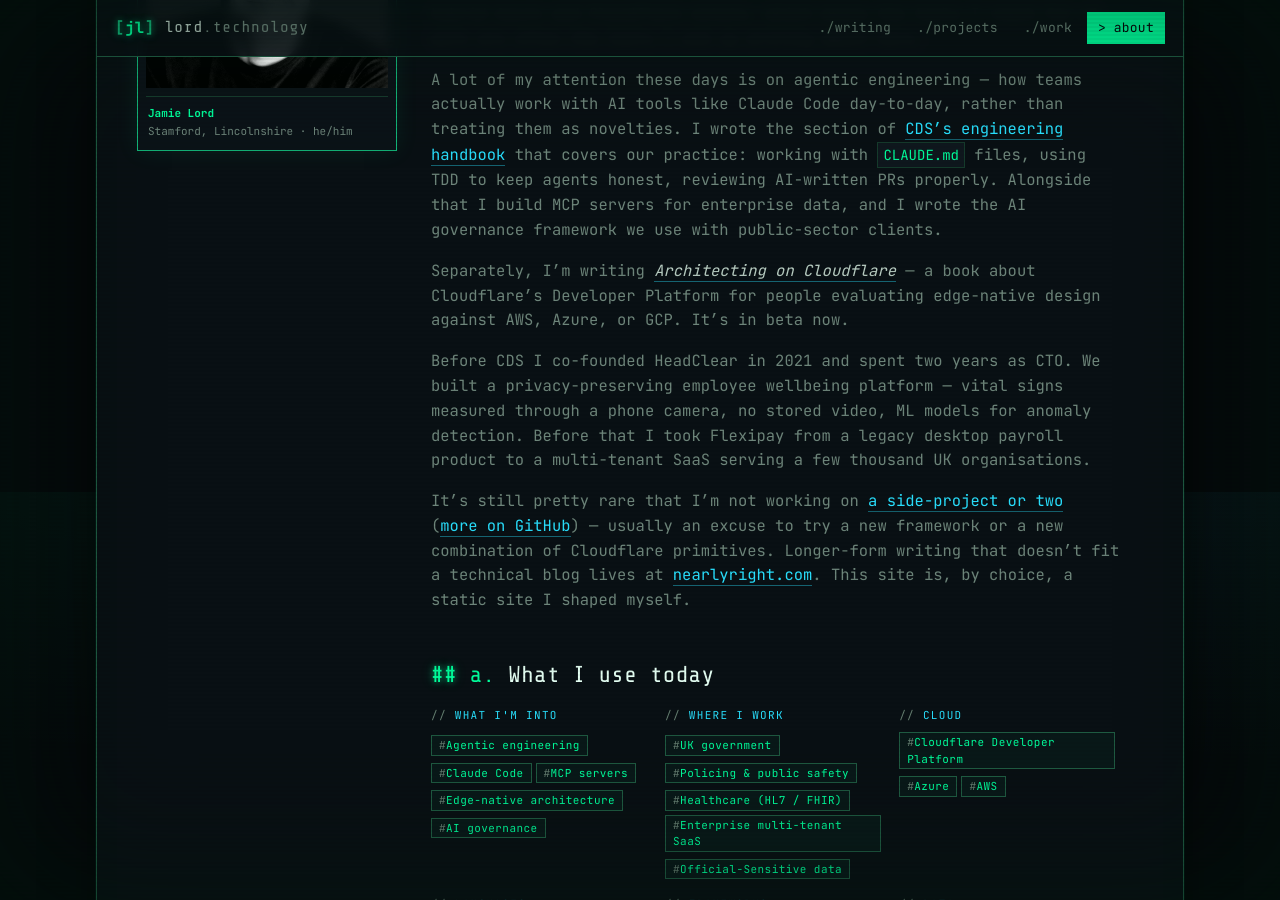
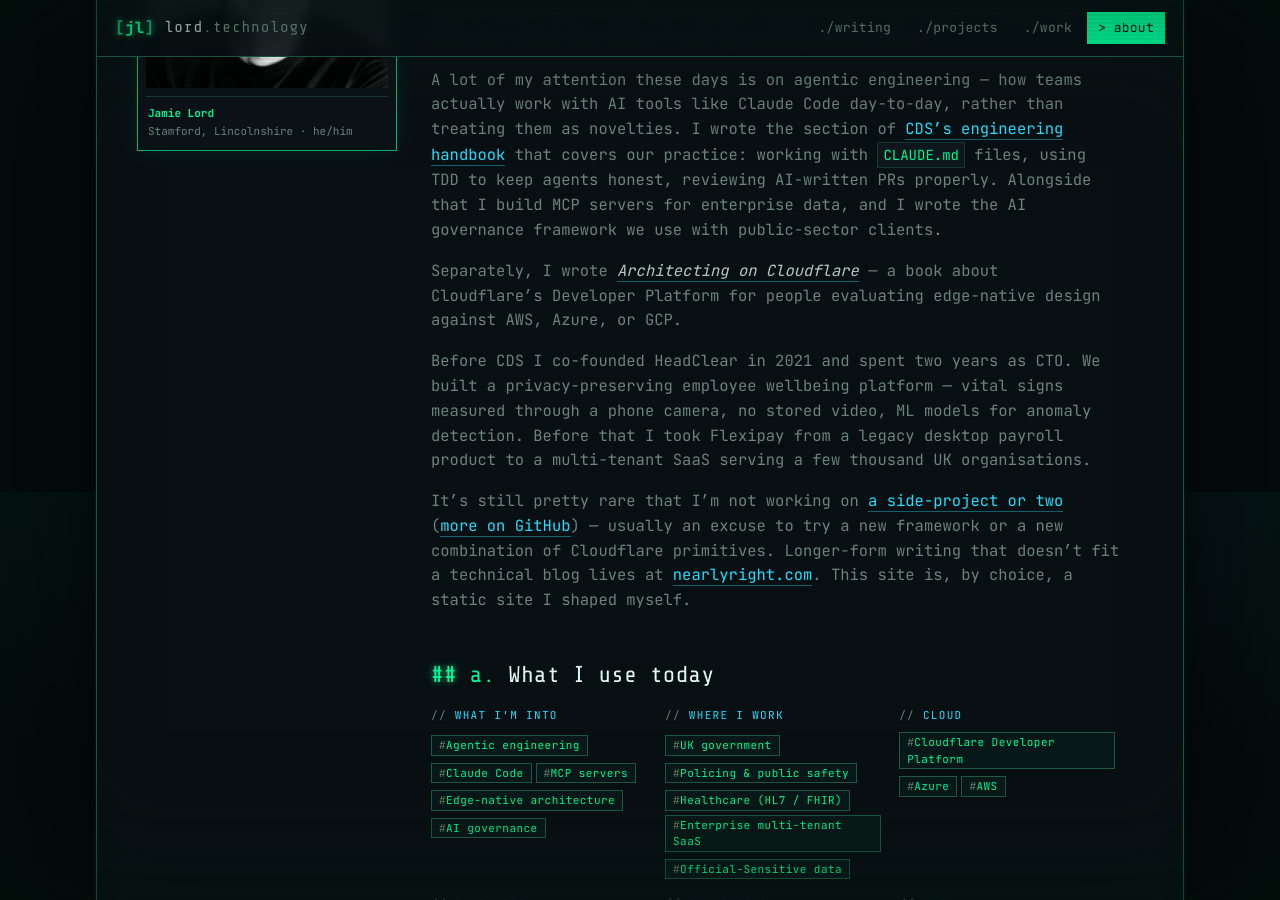
Before and after one commit to jamie-lord/Lord.technology, a Jekyll site: the page built from about.markdown, in a window 1280 px wide and 900 px high, scrolled down 408 px. Built offline with Jekyll 4.4.1, drawn with Linux system fonts in a browser that asks for light colours.

Commit message:
Refer to the book in the past tense; drop the beta note

```diff
--- a/_layouts/home.html
+++ b/_layouts/home.html
@@ -20,7 +20,7 @@
     <h1 class="hero-title">Building software, <span class="hi">for the love of it</span>.</h1>
 
     <p class="hero-sub">
-      Architect, developer, or consultant — whatever the work calls for. My toolkit evolves; right now that's mostly Cloudflare's Developer Platform, which I'm <a href="https://architectingoncloudflare.com">writing a book about</a>.
+      Architect, developer, or consultant — whatever the work calls for. My toolkit evolves; right now that's mostly Cloudflare's Developer Platform, which I've <a href="https://architectingoncloudflare.com">written a book about</a>.
     </p>
 
     <div class="ctas">
--- a/about.markdown
+++ b/about.markdown
@@ -12,7 +12,7 @@
 
 A lot of my attention these days is on agentic engineering — how teams actually work with AI tools like Claude Code day-to-day, rather than treating them as novelties. I wrote the section of [CDS's engineering handbook](https://handbook.cds.co.uk/) that covers our practice: working with `CLAUDE.md` files, using TDD to keep agents honest, reviewing AI-written PRs properly. Alongside that I build MCP servers for enterprise data, and I wrote the AI governance framework we use with public-sector clients.
 
-Separately, I'm writing [*Architecting on Cloudflare*](https://architectingoncloudflare.com) — a book about Cloudflare's Developer Platform for people evaluating edge-native design against AWS, Azure, or GCP. It's in beta now.
+Separately, I wrote [*Architecting on Cloudflare*](https://architectingoncloudflare.com) — a book about Cloudflare's Developer Platform for people evaluating edge-native design against AWS, Azure, or GCP.
 
 Before CDS I co-founded HeadClear in 2021 and spent two years as CTO. We built a privacy-preserving employee wellbeing platform — vital signs measured through a phone camera, no stored video, ML models for anomaly detection. Before that I took Flexipay from a legacy desktop payroll product to a multi-tenant SaaS serving a few thousand UK organisations.
 
```
